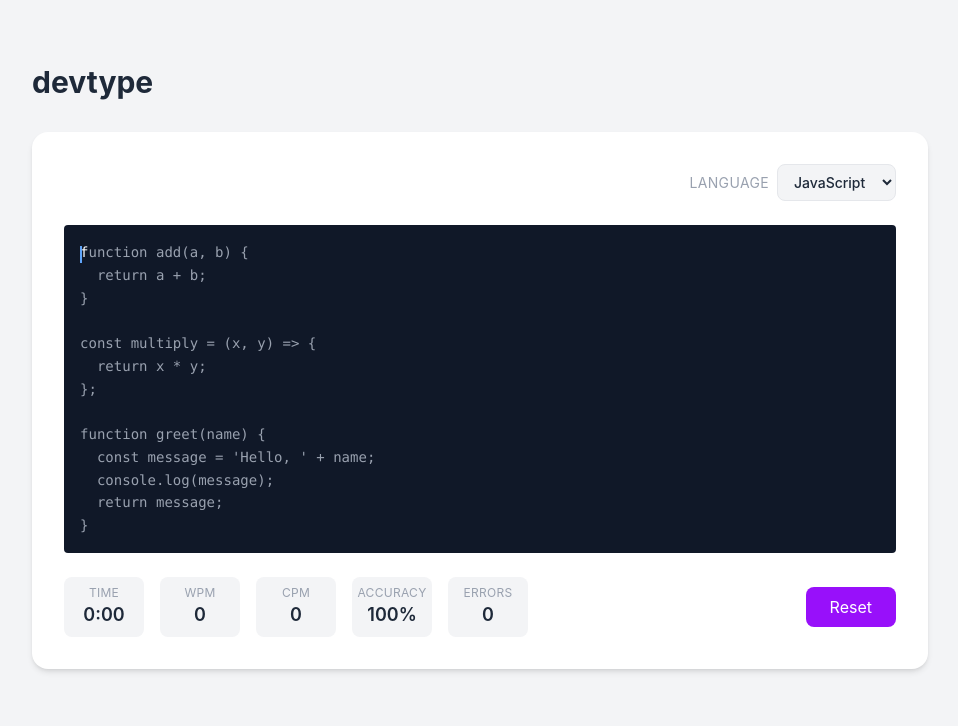
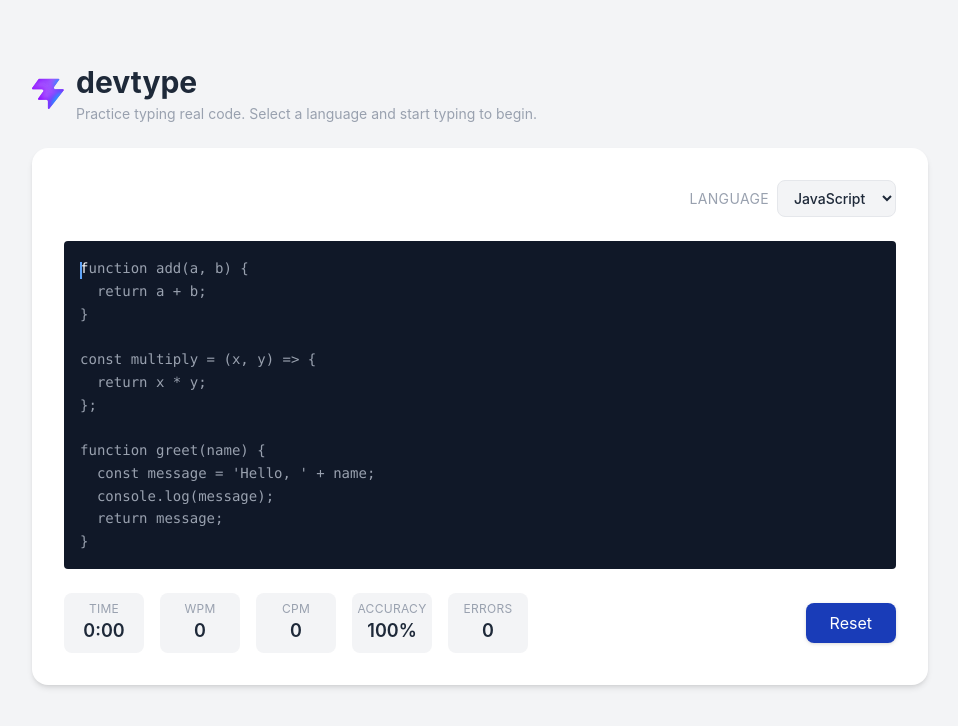
Before and after one commit to Koji1999/devtype, a React (Vite) app: page / in a window 1280 px wide. Shown: the top 726 px of the page, without its empty margins (160-1118 px from the left). Built offline with nearby package versions, Linux system fonts and the light colour scheme.

Commit message:
changed button colors

```diff
--- a/src/App.tsx
+++ b/src/App.tsx
@@ -133,7 +133,7 @@ export default function App () {
             </div>
 
             <button
-              className="bg-purple-600 hover:bg-blue-700 text-white px-8 py-3 rounded-lg transition-colors font-medium w-full"
+              className="bg-blue-800 hover:bg-purple-600 text-white px-8 py-3 rounded-lg transition-colors font-medium w-full"
               onClick={() => handleReset()}
             >
               Try Again
@@ -142,8 +142,12 @@ export default function App () {
         </div>
       )}
 
-      <div className="w-full max-w-4xl mb-8">
-        <h1 className="text-3xl font-bold text-gray-800">devtype</h1>
+      <div className="w-full max-w-4xl mb-6 flex items-center gap-3">
+        <img src="/favicon.svg" alt="devtype logo" className="w-8 h-8" />
+        <div>
+          <h1 className="text-3xl font-bold text-gray-800">devtype</h1>
+          <p className="text-sm text-gray-400 mt-1">Practice typing real code. Select a language and start typing to begin.</p>
+        </div>
       </div>
 
       <div className="w-full max-w-4xl bg-white rounded-2xl shadow-md p-8 flex flex-col gap-6">
@@ -171,7 +175,7 @@ export default function App () {
             time={time}
           />
           <button
-            className="bg-purple-600 hover:bg-blue-700 text-white px-6 py-2 rounded-lg transition-colors"
+            className="bg-blue-800 hover:bg-purple-600 text-white drop-shadow px-6 py-2 rounded-lg transition-colors"
             onClick={(e) => { e.stopPropagation(); handleReset(); }}
           >
             Reset
```
